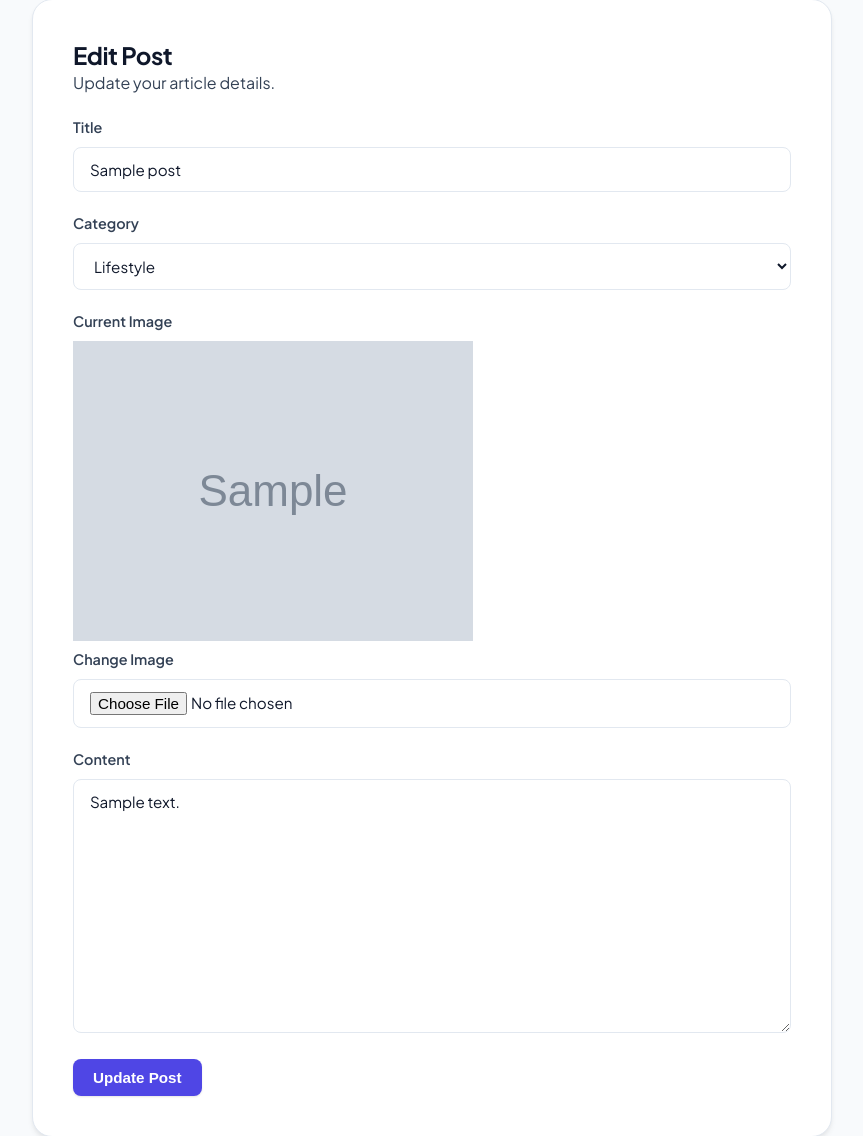
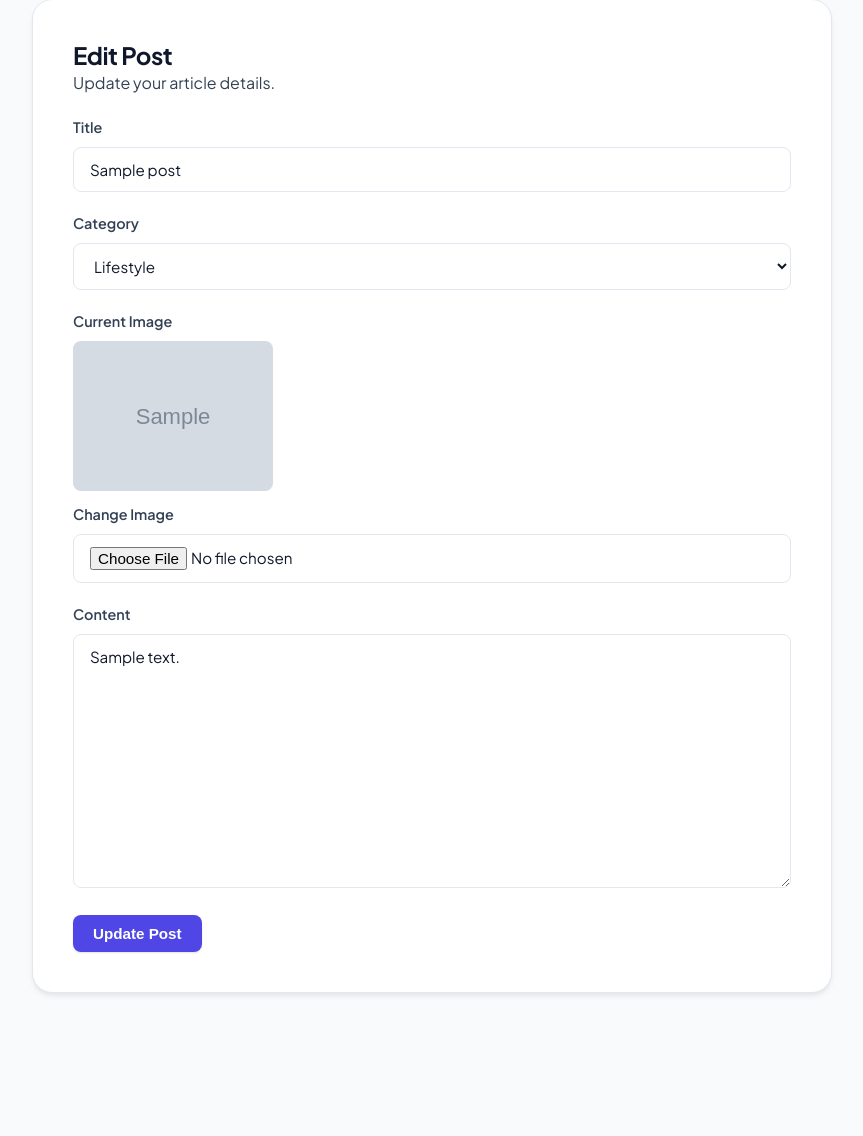
Before and after one commit to Hafizatif23/django-blog-app, a Django app: page /post/1/edit/ in a window 1280 px wide. Shown: the part 122-1258 px from the top of the page, without its empty margins (208-1071 px from the left). Run offline with Django 5.2, Linux system fonts and the light colour scheme; a user stored in the database is signed in; tables that the repository leaves empty hold one stand-in row (values such as "Sample post"); grey boxes marked "Sample" are stand-in pictures.

Commit message:
Set image size

```diff
--- a/GeneralBlogApp/static/GeneralBlogApp/style.css
+++ b/GeneralBlogApp/static/GeneralBlogApp/style.css
@@ -261,10 +261,11 @@ a:hover {
 
 .post-image img {
   width: 100%;
-  height: 220px;
+  max-height: 400px;
   object-fit: cover;
   transition: transform 0.4s ease;
   border-radius: 0;
+  display: block;
 }
 
 .post-card:hover .post-image img {
@@ -372,9 +373,10 @@ a:hover {
 
 .single-post-image img {
   width: 100%;
-  max-height: 480px;
+  max-height: 400px;
   object-fit: cover;
   border-radius: 0;
+  display: block;
 }
 
 .single-post-content {
@@ -678,3 +680,12 @@ a:hover {
 .auth-footer-text a {
   font-weight: 600;
 }
+
+.edit-image-preview img {
+    max-width: 200px;
+    max-height: 200px;
+    object-fit: cover;
+    border-radius: 8px;
+    display: block;
+    margin-bottom: 12px;
+}
--- a/GeneralBlogApp/templates/GeneralBlogApp/edit_post.html
+++ b/GeneralBlogApp/templates/GeneralBlogApp/edit_post.html
@@ -112,7 +112,7 @@ Edit Post
 
                 {% if post.image %}
 
-                <div class="current-image">
+                <div class="edit-image-preview">
 
                     <img src="{{ post.image.url }}"
                          alt="{{ post.title }}">
```
